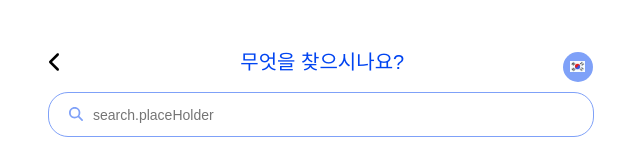
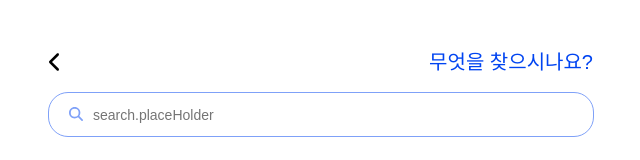
Before and after one commit to DittoTrip/DittoTrip-frontend, a React (Vite) app: page /search in a window 1280 px wide. Shown: the top 160 px of the page, without its empty margins (319-959 px from the left). Built offline with nearby package versions, Linux system fonts and the light colour scheme.

Commit message:
Merge conflict / type 통일

```diff
--- a/src/App.tsx
+++ b/src/App.tsx
@@ -22,7 +22,6 @@ import Login from './pages/Login';
 import { getToken } from './store/authStore';
 import HeaderToken from './api/https';
 
-
 const router = createBrowserRouter([
   {
     path: '/',
@@ -33,7 +32,7 @@ const router = createBrowserRouter([
       </Layout>
     ),
     errorElement: (
-      <Layout>
+      <Layout GNBType="home">
         <ErrorPage />
       </Layout>
     ),
@@ -109,7 +108,7 @@ const router = createBrowserRouter([
       <Layout GNBType="search">
         <Search />
       </Layout>
-    )
+    ),
   },
   {
     path: '/searchResult',
@@ -117,7 +116,7 @@ const router = createBrowserRouter([
       <Layout GNBType="search">
         <SearchResult />
       </Layout>
-    )
+    ),
   },
 
   {
--- a/src/components/search/DittoSlide.tsx
+++ b/src/components/search/DittoSlide.tsx
@@ -1,6 +1,6 @@
 import styled from 'styled-components';
-import { dittoItem } from '../../pages/Home';
 import DittoItem from './DittoItem';
+import { dittoItem } from '../../pages/Search';
 
 interface Props {
   carouselDittoList: dittoItem[];
--- a/src/pages/Search.tsx
+++ b/src/pages/Search.tsx
@@ -1,83 +1,82 @@
-import styled from "styled-components"
-import { useTranslation } from "react-i18next";
-import { useState } from "react";
-import SearchBar from "../components/common/SearchBar";
-import { FontAwesomeIcon } from "@fortawesome/react-fontawesome";
-import { faXmark } from "@fortawesome/free-solid-svg-icons";
-import { useNavigate } from "react-router-dom";
-import LangSelectButton from "../components/LangSelectButton";
-import AppBar from "../components/common/AppBar";
-import TextSlide from "../components/common/TextSlide";
-import DittoTap from "../components/search/DittoTap";
-import DittoSlide from "../components/search/DittoSlide";
+import { useState } from 'react';
+import { useTranslation } from 'react-i18next';
+
+import styled from 'styled-components';
+import { FontAwesomeIcon } from '@fortawesome/react-fontawesome';
+import { faXmark } from '@fortawesome/free-solid-svg-icons';
+
+import AppBar from '../components/common/AppBar';
+import SearchBar from '../components/common/SearchBar';
+import TextSlide from '../components/common/TextSlide';
+import DittoTap from '../components/search/DittoTap';
+import DittoSlide from '../components/search/DittoSlide';
+
+import { TapItem } from './Category';
 
 export interface searchItem {
-    title : string;
-}
-
-export interface TapItem {
-    id : number;
   title: string;
-    content: JSX.Element;
 }
 
 export interface dittoItem {
-    img : string;
+  img: string;
   title: string;
 }
 
-const CAROUSEL_IMAGES = [
-    {   img : "https://velog.velcdn.com/images/gogo6570/post/43eb6553-a55e-4856-b497-e6c4f86b94e7/image.png",
-        title : "1.눈물의 여왕",
+const CAROUSEL_IMAGES: dittoItem[] = [
+  {
+    img: 'https://velog.velcdn.com/images/gogo6570/post/43eb6553-a55e-4856-b497-e6c4f86b94e7/image.png',
+    title: '1.눈물의 여왕',
   },
-    {   img : "https://velog.velcdn.com/images/gogo6570/post/43eb6553-a55e-4856-b497-e6c4f86b94e7/image.png",
-        title : "2.눈물의 여왕",
+  {
+    img: 'https://velog.velcdn.com/images/gogo6570/post/43eb6553-a55e-4856-b497-e6c4f86b94e7/image.png',
+    title: '2.눈물의 여왕',
   },
-    {   img : "https://velog.velcdn.com/images/gogo6570/post/43eb6553-a55e-4856-b497-e6c4f86b94e7/image.png",
-        title : "3.눈물의 여왕",
+  {
+    img: 'https://velog.velcdn.com/images/gogo6570/post/43eb6553-a55e-4856-b497-e6c4f86b94e7/image.png',
+    title: '3.눈물의 여왕',
   },
-    {   img : "https://velog.velcdn.com/images/gogo6570/post/43eb6553-a55e-4856-b497-e6c4f86b94e7/image.png",
-        title : "4.눈물의 여왕",
+  {
+    img: 'https://velog.velcdn.com/images/gogo6570/post/43eb6553-a55e-4856-b497-e6c4f86b94e7/image.png',
+    title: '4.눈물의 여왕',
   },
-    {   img : "https://velog.velcdn.com/images/gogo6570/post/43eb6553-a55e-4856-b497-e6c4f86b94e7/image.png",
-        title : "5.눈물의 여왕",
+  {
+    img: 'https://velog.velcdn.com/images/gogo6570/post/43eb6553-a55e-4856-b497-e6c4f86b94e7/image.png',
+    title: '5.눈물의 여왕',
   },
-    {   img : "https://velog.velcdn.com/images/gogo6570/post/43eb6553-a55e-4856-b497-e6c4f86b94e7/image.png",
-        title : "6.눈물의 여왕",
+  {
+    img: 'https://velog.velcdn.com/images/gogo6570/post/43eb6553-a55e-4856-b497-e6c4f86b94e7/image.png',
+    title: '6.눈물의 여왕',
   },
-    {   img : "https://velog.velcdn.com/images/gogo6570/post/43eb6553-a55e-4856-b497-e6c4f86b94e7/image.png",
-        title : "7.눈물의 여왕",
+  {
+    img: 'https://velog.velcdn.com/images/gogo6570/post/43eb6553-a55e-4856-b497-e6c4f86b94e7/image.png',
+    title: '7.눈물의 여왕',
   },
-]
+];
 
 const CAROUSEL_TEXTS = [
-    { title : "도꺠비"},{ title : "공유"},{ title : "강원도"},
-    { title : "이상한 변호사 우영우"},{ title : "도꺠비"},{ title : "도꺠비"},
-]
+  { title: '도꺠비' },
+  { title: '공유' },
+  { title: '강원도' },
+  { title: '이상한 변호사 우영우' },
+  { title: '도꺠비' },
+  { title: '도꺠비' },
+];
 
 const Search = () => {
   const { t } = useTranslation();
   const [searchWord, setSearchWord] = useState('');
-    let navigate = useNavigate();
+  console.log(searchWord);
 
   const tapData: TapItem[] = [
-        {id: 1, title: `${t('category.tap.contents')}`, content: <div>영상 컨턴츠</div>},
-        {id: 2, title: `${t('category.tap.celebrity')}`, content: <div>연예인</div>}
-    ]
+    { id: 1, title: `${t('category.tap.contents')}`, content: <div>영상 컨턴츠</div> },
+    { id: 2, title: `${t('category.tap.celebrity')}`, content: <div>연예인</div> },
+  ];
 
   const [selectedId, setSelectedId] = useState<number>(tapData[0]?.id);
   return (
     <SearchStyled>
       <div className="app-bar">
-                <AppBar
-                    leading={true}
-                    title={
-                        <div className="title">
-                            무엇을 찾으시나요?
-                        </div>
-                }
-                action={<LangSelectButton/>}
-                />
+        <AppBar leading={true} title={<div className="title">무엇을 찾으시나요?</div>} />
       </div>
 
       <div className="container">
@@ -88,51 +87,50 @@ const Search = () => {
         <div className="recent-list">
           <div className="recent-content">슬기로운 깜빵생활</div>
           <div className="delete-btn">
-                    <FontAwesomeIcon icon={faXmark}/>
+            <FontAwesomeIcon icon={faXmark} />
           </div>
         </div>
-                <div className="clear"/>
+        <div className="clear" />
 
         <div className="search-title"> 추천 검색어</div>
-                <TextSlide carouselTextList={CAROUSEL_TEXTS}/>
+        <TextSlide carouselTextList={CAROUSEL_TEXTS} />
 
         <RiseDittoStyled>
           <div className="ditto-title">급상승 디토</div>
           <div className="ditto">|</div>
-                    <DittoTap tapData={tapData} selectedId={selectedId} setSelectedId={setSelectedId}/>
+          <DittoTap tapData={tapData} selectedId={selectedId} setSelectedId={setSelectedId} />
         </RiseDittoStyled>
-                <DittoSlide carouselDittoList={CAROUSEL_IMAGES}/>
+        <DittoSlide carouselDittoList={CAROUSEL_IMAGES} />
       </div>
-
     </SearchStyled>
-    )
-}
+  );
+};
 
 const RiseDittoStyled = styled.div`
   display: flex;
-`
+`;
 
 const SearchStyled = styled.div`
   .app-bar .title {
     display: flex;
     justify-content: center;
     ${({ theme }) => theme.font.body1};
-    color: ${({theme})=>theme.color.keyColor};
+    color: ${({ theme }) => theme.color.keyColor};
   }
   .search-title {
     margin-top: 32px;
     margin-bottom: 16px;
-        ${({theme})=>theme.font.body2};
+    ${({ theme }) => theme.font.body2};
     display: inline-block;
   }
   .ditto-title {
-        ${({theme})=>theme.font.body2};
+    ${({ theme }) => theme.font.body2};
     margin-top: 24px;
   }
   .ditto {
     margin-top: 22px;
     padding-left: 14.5px;
-        color : ${({theme})=>theme.color.gray80};
+    color: ${({ theme }) => theme.color.gray80};
   }
 
   .container {
@@ -141,17 +139,17 @@ const SearchStyled = styled.div`
   .recent-list {
     display: block;
   }
-    .recent-content{
+  .recent-content {
     width: 95%;
     float: left;
   }
-    .delete-btn{
+  .delete-btn {
     width: 5%;
     float: left;
   }
   .clear {
     clear: both;
   }
-`
+`;
 
 export default Search;
--- a/src/pages/SearchResult.tsx
+++ b/src/pages/SearchResult.tsx
@@ -13,13 +13,8 @@ import DropDown from '../components/common/DropDown';
 import BottomSheet from '../components/bottomsheet/BottomSheet';
 import SpotItem from '../components/common/SpotItem';
 import { SpotData } from '../models/Spot/spotModel';
+import { TapItem } from './Category';
 // import { OptionItem } from './Review';
-
-export interface TapItem {
-  id: number;
-  title: string;
-  content: JSX.Element;
-}
 
 export const DummyContent = [
   {
```
Lines whose indentation alone changed are shown as unchanged.
